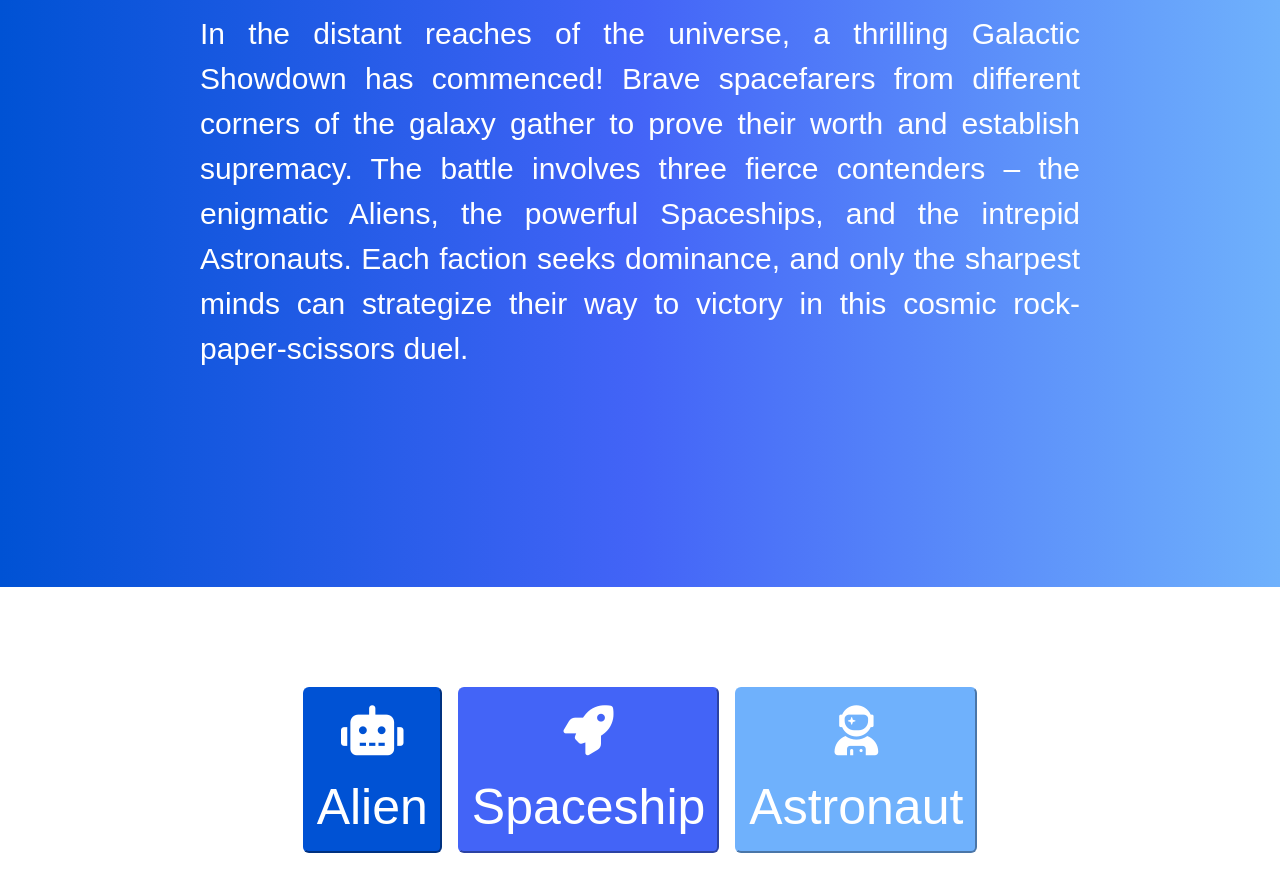
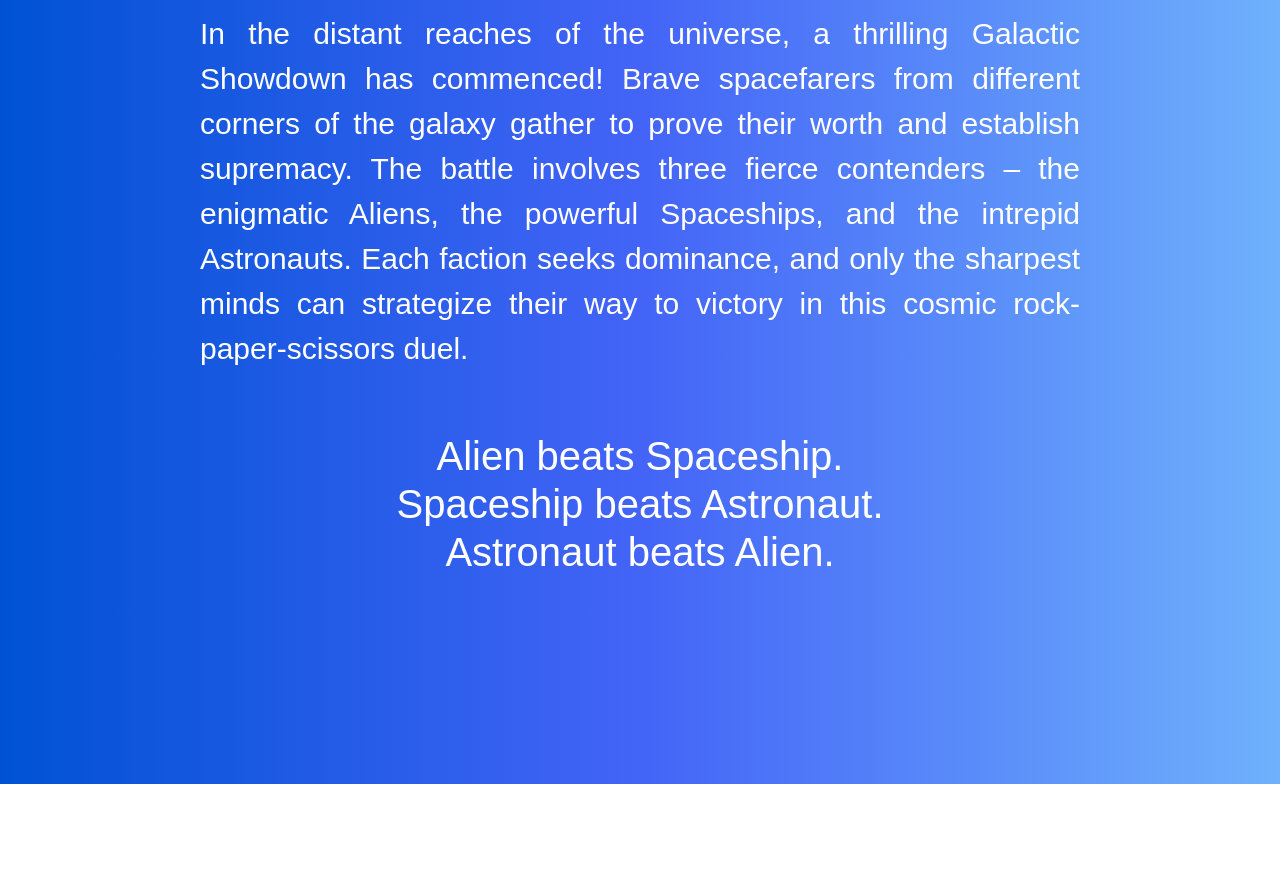
Before and after one commit to mikapikafika/top-projects, a website: page rock-paper-scissors/index.html in a window 1280 px wide. Shown: the part 405-1286 px from the top of the page. Drawn offline with nearby package versions, Linux system fonts and the light colour scheme; a web font is replaced by a local one.

Commit message:
Kidding, almost done

```diff
--- a/rock-paper-scissors/index.html
+++ b/rock-paper-scissors/index.html
@@ -16,7 +16,6 @@
           crossorigin="anonymous" referrerpolicy="no-referrer"/>
 </head>
 <body>
-
 <div class="introduction d-flex justify-content-center align-items-center flex-column">
     <h1 class="text-center text-uppercase">Galactic Showdown - Clash of Cosmic Warriors</h1>
     <p>In the distant reaches of the universe, a thrilling Galactic Showdown has commenced!
@@ -24,26 +23,23 @@
         The battle involves three fierce contenders – the enigmatic Aliens, the powerful Spaceships, and the
         intrepid Astronauts.
         Each faction seeks dominance, and only the sharpest minds can strategize their way to victory in this cosmic
-                    rock-paper-scissors duel.</p>
+        rock-paper-scissors duel.<br><br></p>
+    <h4 class="text-center">Alien beats Spaceship.<br>
+        Spaceship beats Astronaut.<br>
+        Astronaut beats Alien.</h4>
 </div>
-
 <div class="buttons d-flex justify-content-center">
-                <button id="alienButton" class="mx-2 btn-alien btn-custom" type="button"><span class="button-text"><i class="fa-solid fa-robot"></i> Alien</span></button>
-                <button id="spaceshipButton" class="mx-2 btn-spaceship btn-custom" type="button"><span class="button-text"><i class="fa-solid fa-rocket"></i> Spaceship</span></button>
-                <button id="astronautButton" class="mx-2 btn-astronaut btn-custom" type="button"><span class="button-text"><i class="fa-solid fa-user-astronaut"></i> Astronaut</span></button>
+    <button id="alienButton" class="mx-2 btn-alien btn-custom" type="button"><span class="button-text"><i
+            class="fa-solid fa-robot"></i> Alien</span></button>
+    <button id="spaceshipButton" class="mx-2 btn-spaceship btn-custom" type="button"><span class="button-text"><i
+            class="fa-solid fa-rocket"></i> Spaceship</span></button>
+    <button id="astronautButton" class="mx-2 btn-astronaut btn-custom" type="button"><span class="button-text"><i
+            class="fa-solid fa-user-astronaut"></i> Astronaut</span></button>
 </div>
-
-
-
 <div class="results d-flex justify-content-center">
     <div id="resultContainer"></div>
 </div>
-
-            <footer> </footer>
-
-
-
-<!--</div>-->
+<footer></footer>
 <script src="./script.js"></script>
 </body>
 </html>
--- a/rock-paper-scissors/script.js
+++ b/rock-paper-scissors/script.js
@@ -42,6 +42,10 @@ function playRound(playerSelection, computerSelection) {
     else
         return "Oh no! Better luck next time in your cosmic battles.";
 }
+
+
+const buttonsContainer = document.querySelector(".buttons");
+buttonsContainer.addEventListener("click", handleClick);
 
 
 let roundsPlayed = 0;
@@ -92,7 +96,7 @@ function handleClick(event) {
     setTimeout(() => {
         resultContainer.innerHTML += `Your opponent chose: <span class="choice-text text-uppercase">${computerChoice}</span><br>
                                        <span class="message-text">${result}</span><br><br>
-                                       SCORES: Player <span class="choice-text">${playerScore} - ${computerScore}</span> Computer<br>
+                                       SCORES: Player <span class="choice-text">${playerScore} - ${computerScore}</span> Opponent<br>
                                        <span class="message-text">Round #${roundsPlayed}</span>`;
         if (roundsPlayed === 5) {
             // checking the winner after 5 rounds
@@ -152,7 +156,3 @@ function getRandomMessage(type) {
     }
     return messageList[Math.floor(Math.random() * messageList.length)];
 }
-
-
-const buttonsContainer = document.querySelector(".buttons");
-buttonsContainer.addEventListener("click", handleClick);
--- a/rock-paper-scissors/styles.css
+++ b/rock-paper-scissors/styles.css
@@ -4,6 +4,8 @@
     box-sizing: border-box;
     font-family: "Handjet", sans-serif;
 }
+
+/*--- INTRODUCTION ---*/
 
 .introduction {
     padding: 200px;
@@ -25,33 +27,32 @@
     color: white;
 }
 
+.introduction h4 {
+    color: white;
+    font-size: 40px;
+}
+
+/*--- BUTTONS SHEANANIGANS ---*/
+
 .buttons {
     padding: 100px;
     margin: 0 400px;
 }
 
-button {
+.buttons button {
     margin: 0 10px;
+    transition: all 0.5s ease-out;
 }
 
 .button-text {
     font-size: 50px;
 }
 
-.results {
-    padding: 200px;
-    background: linear-gradient(to right, #0052D4, #4364F7, #6FB1FC);
-}
-
-footer {
-    background: linear-gradient(to right, #0052D4, #4364F7, #6FB1FC);
-    height: 200px;
-}
-
 .btn-custom {
     color: white;
     border-radius: 0.375rem;
     padding: 0.375rem 0.75rem;
+    transition: all 0.5s ease-out;
 }
 
 .btn-alien {
@@ -81,12 +82,25 @@ footer {
     background: #2c74c7;
 }
 
+/*--- RESULTS ---*/
+
+.results {
+    padding: 200px;
+    background: linear-gradient(to right, #0052D4, #4364F7, #6FB1FC);
+}
+
+footer {
+    background: linear-gradient(to right, #0052D4, #4364F7, #6FB1FC);
+    height: 200px;
+}
+
 #resultContainer {
     font-weight: 400;
     font-size: 50px;
     text-align: center;
     color: white;
 }
+
 
 .choice-text {
     font-weight: 700;
```
Lines whose indentation alone changed are shown as unchanged.
